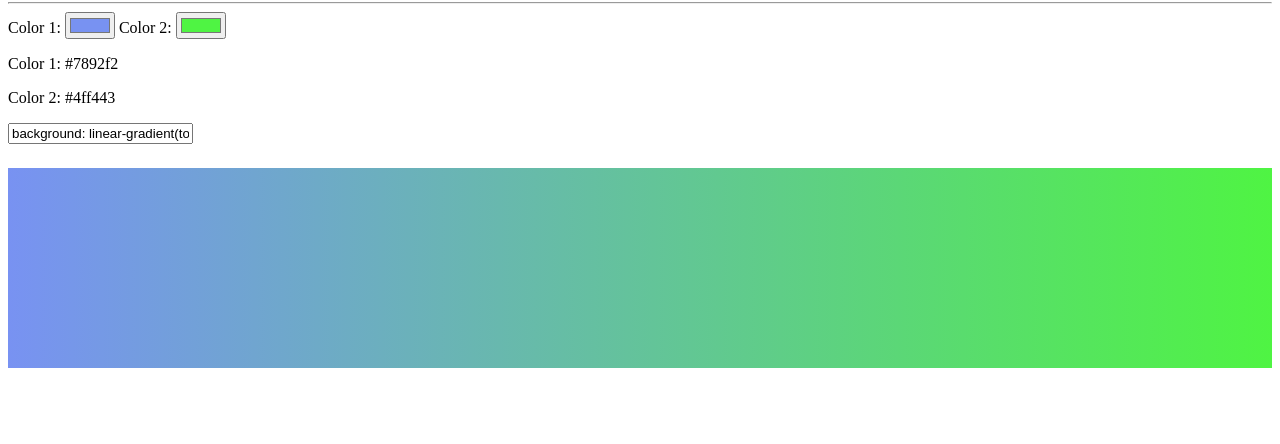
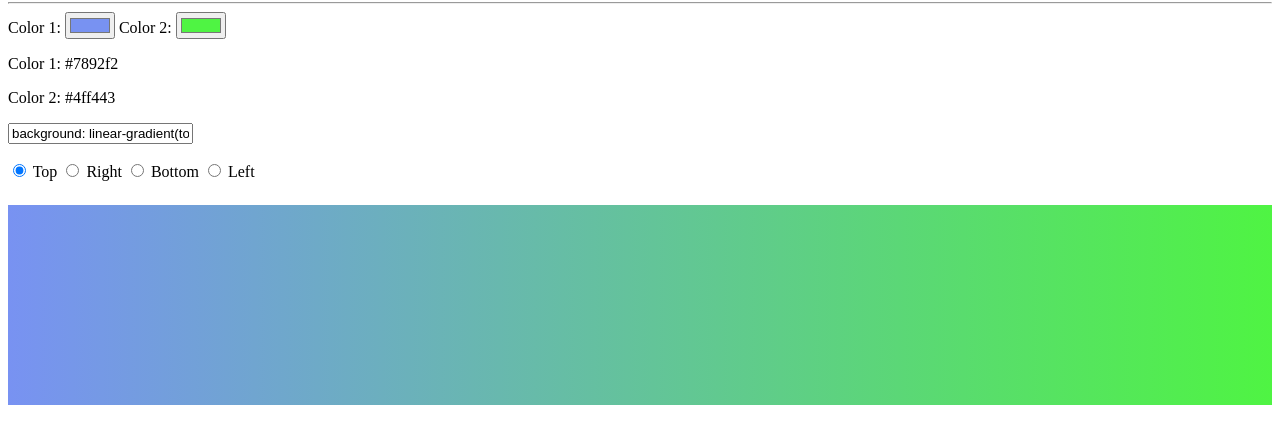
Before and after one commit to gastonm3112/gradient-gen, a plain HTML site: page index.html in a window 1280 px wide. Shown: the part 78-522 px from the top of the page. Drawn offline with nearby package versions, Linux system fonts and the light colour scheme.

Commit message:
Seleccion de orientacion creada

```diff
--- a/css/styles.css
+++ b/css/styles.css
@@ -3,3 +3,7 @@
   height: 200px;
   margin-top: 1.5em;
 }
+
+input[type="radio"] {
+  margin-top: 1.5em;
+}
--- a/index.html
+++ b/index.html
@@ -16,6 +16,7 @@
         <h1>{{ title }}</h1>
         <hr>
 
+        <!-- Selección color -->
         <form>
             <label>
                 Color 1: <input type="color" v-model="firstColor">
@@ -27,15 +28,39 @@
 
         </form>
 
+        <!-- Visualización HEX -->
         <p>Color 1: {{ firstColor }}</p>
         <p>Color 2: {{ secondColor }}</p>
 
+        <!-- Visualización estilo generado -->
         <form>
             <label>
                 <input type="text" :value="setColor">
             </label>
         </form>
 
+        <!-- Selección de orientación -->
+        <label>
+            <input type="radio" value="1" v-model.number="orientation">
+            Top
+        </label>
+
+        <label>
+            <input type="radio" value="2" v-model.number="orientation">
+            Right
+        </label>
+
+        <label>
+            <input type="radio" value="3" v-model.number="orientation">
+            Bottom
+        </label>
+
+        <label>
+            <input type="radio" value="4" v-model.number="orientation">
+            Left
+        </label>
+
+        <!-- Resultado visual -->
         <div class="gradient_area" :style="setColor"></div>
     </div>
 
--- a/js/main.js
+++ b/js/main.js
@@ -3,7 +3,8 @@ const app = Vue.createApp({
         return {
             title: "Gradient Gen",
             firstColor: "#7892f2",
-            secondColor: "#4ff443"
+            secondColor: "#4ff443",
+            orientation: 1
 
         }
     },
```
